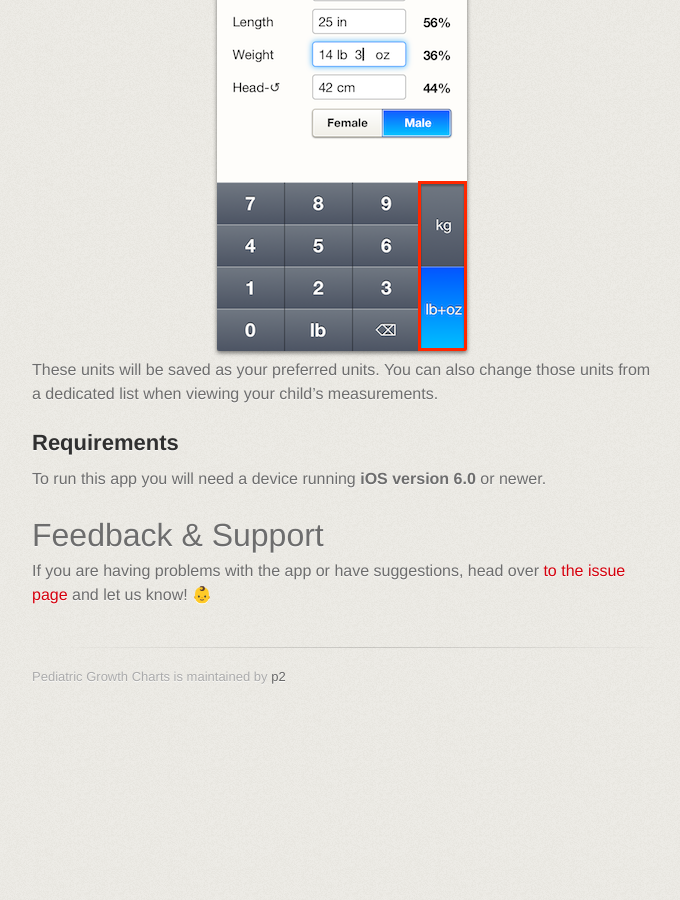
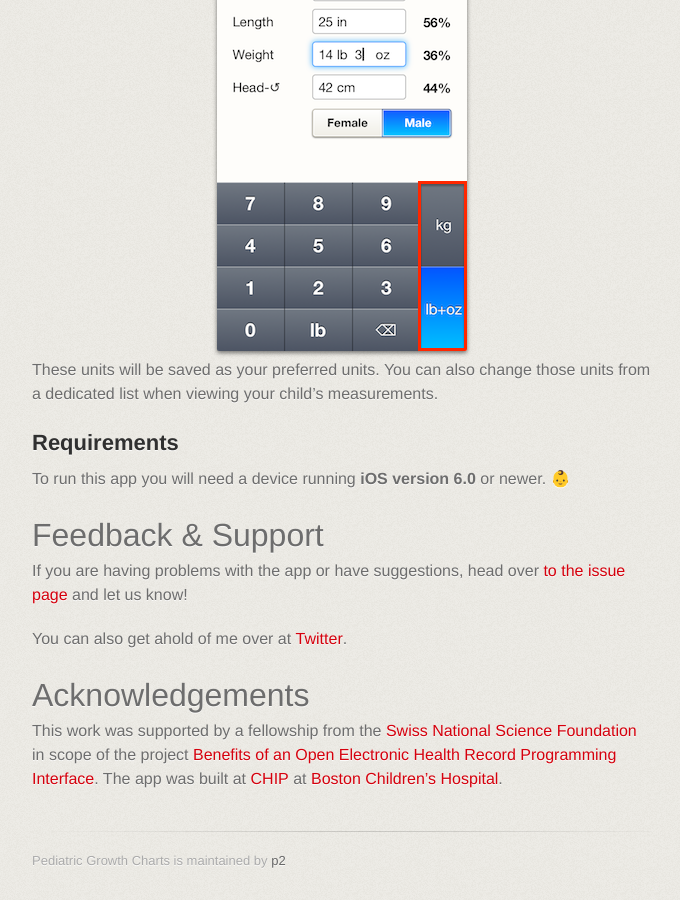
Before and after one commit to p2/growth-charts, a Jekyll site: the page built from index/index.md, in a window 1280 px wide and 900 px high, scrolled down 1647 px. Shown: the whole window, without its empty margins (298-978 px from the left). Built offline with Jekyll 4.4.1, drawn with Linux system fonts in a browser that asks for light colours; some web fonts are replaced; Markdown is read by kramdown in place of the engine named in the settings; before the commit the page ends 2363 px from its top, so only the background shows below that.

Commit message:
Add acknowledgements

```diff
--- a/index/index.md
+++ b/index/index.md
@@ -67,19 +67,29 @@ These units will be saved as your preferred units. You can also change those uni
 Requirements
 ------------
 
-To run this app you will need a device running **iOS version 6.0** or newer.
+To run this app you will need a device running **iOS version 6.0** or newer. 👶
 
 
 
 Feedback & Support
 ==================
 
-If you are having problems with the app or have suggestions, head over [to the issue page][issues] and let us know! 👶
+If you are having problems with the app or have suggestions, head over [to the issue page][issues] and let us know!
+
+You can also get ahold of me over at [Twitter][].
+
+
+Acknowledgements
+================
+
+This work was supported by a fellowship from the [Swiss National Science Foundation][snf] in scope of the project [Benefits of an Open Electronic Health Record Programming Interface][snf-project]. The app was built at [CHIP][] at [Boston Children's Hospital][bch].
 
 
 [bch]: http://childrenshospital.org
 [who]: http://www.who.int
 [cdc]: http://www.cdc.gov
 [chip]: http://www.chip.org
+[twitter]: https://twitter.com/phaseofmatter
+[issues]: https://github.com/p2/growth-charts/issues
 [snf]: http://www.snf.ch
-[issues]: https://github.com/p2/growth-charts/issues
+[snf-project]: http://p3.snf.ch/project-144834
```
